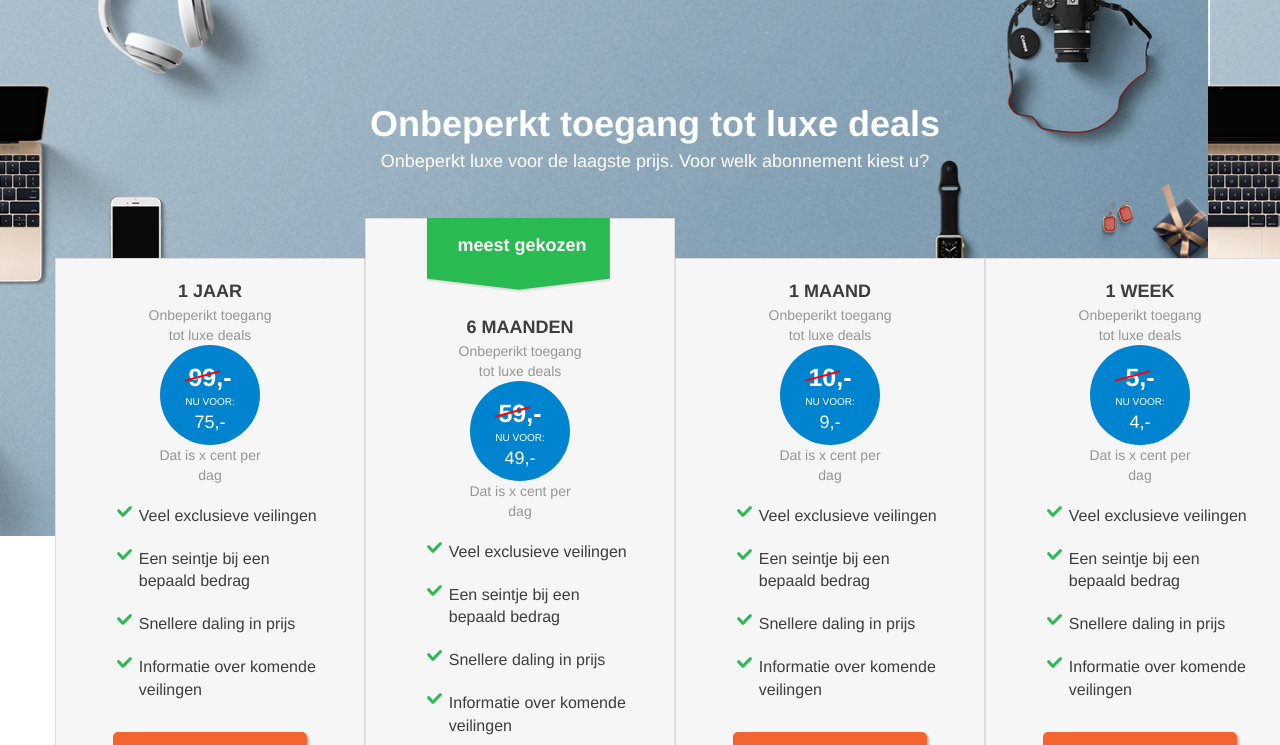
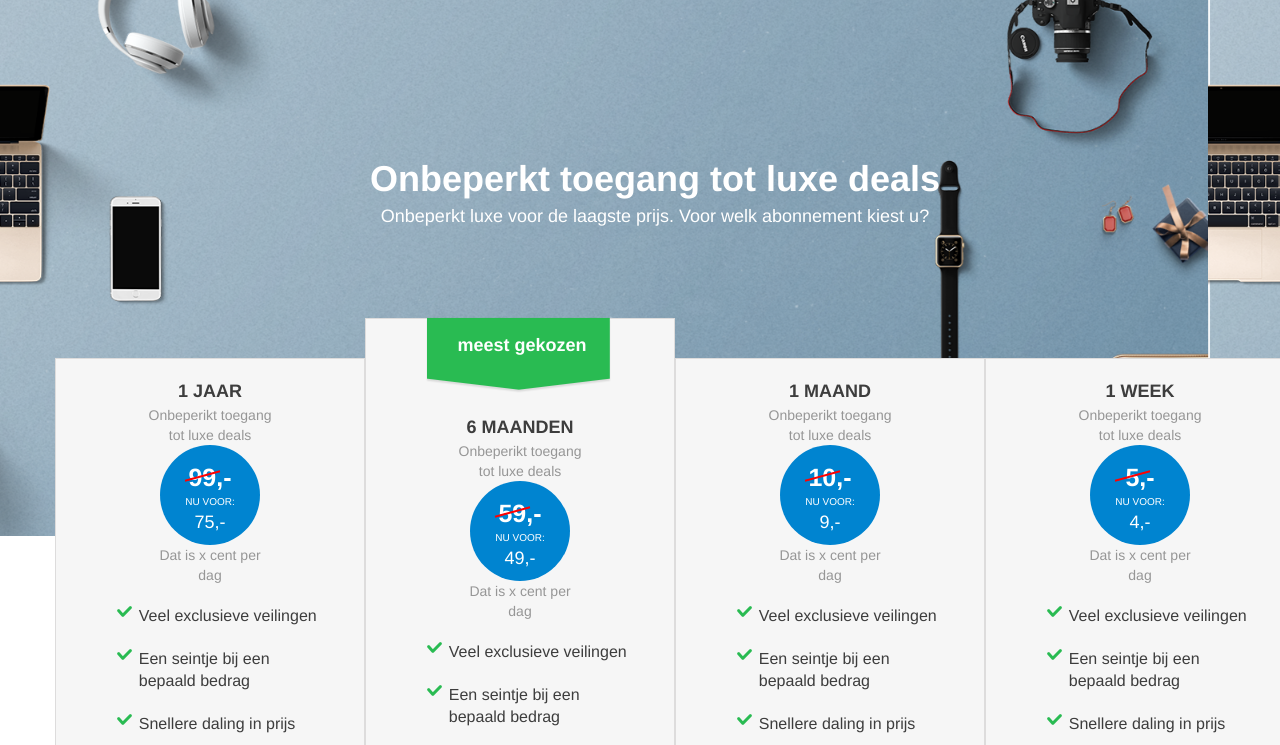
Before and after one commit to DEMON-Dev1125/disqount-project, a plain HTML site: page wordlid.html in a window 1280 px wide. Shown: the part 142-887 px from the top of the page. Drawn offline with nearby package versions, Linux system fonts and the light colour scheme.

Commit message:
complete project

```diff
--- a/css/Winnaar.css
+++ b/css/Winnaar.css
@@ -114,7 +114,7 @@
 }
 .attribute-part {
   position: absolute;
-  top: 25%;
+  top: 300px;
   color: white;
 }
 .img-header-section {
--- a/css/home.css
+++ b/css/home.css
@@ -665,7 +665,7 @@ body {
 .attribute-part {
   position: absolute;
   text-align: center;
-  top: 30%;
+  top: 300px;
 }
 .attribute-title {
   color: #ffffff;
--- a/css/wordlid.css
+++ b/css/wordlid.css
@@ -97,7 +97,7 @@
 .attribute-part {
   position: absolute;
   text-align: center;
-  top: 30%;
+  top: 295px;
 }
 .attribute-title {
   color: #ffffff;
@@ -110,10 +110,10 @@
 }
 .price_cards {
   position: absolute;
-  top: 50%;
+  top: 500px;
 }
 .klanten-mat-section {
-  margin-top: 10%;
+  margin-top: 200px;
 }
 
 .price_card {
```
